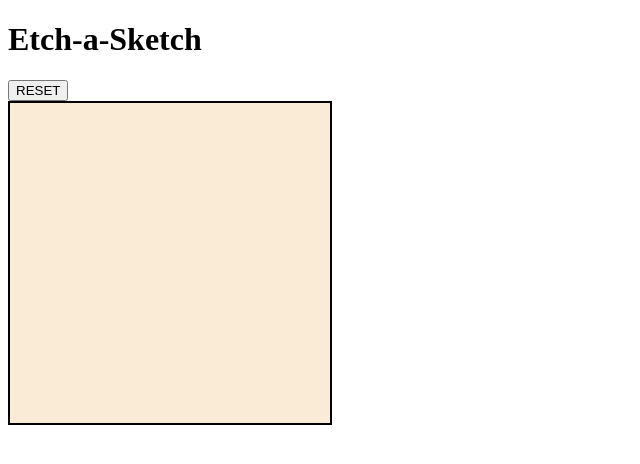
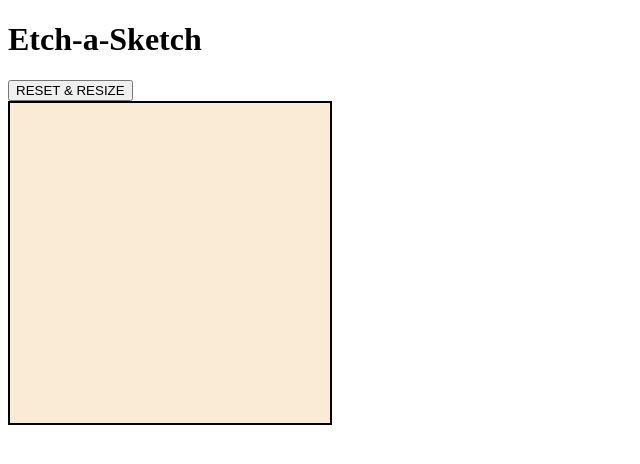
Before and after one commit to RSKonkle/odin-etch-a-sketch, a plain HTML site: page index.html in a window 1280 px wide. Shown: the whole page, without its empty margins (0-640 px from the left). Drawn offline with Linux system fonts and the light colour scheme.

Commit message:
Edit button text

```diff
--- a/index.html
+++ b/index.html
@@ -9,7 +9,7 @@
 </head>
 <body>
     <h1>Etch-a-Sketch</h1>
-    <button>RESET</button>
+    <button>RESET & RESIZE</button>
     <div class="container"></div>
 </body>
 </html>
```
